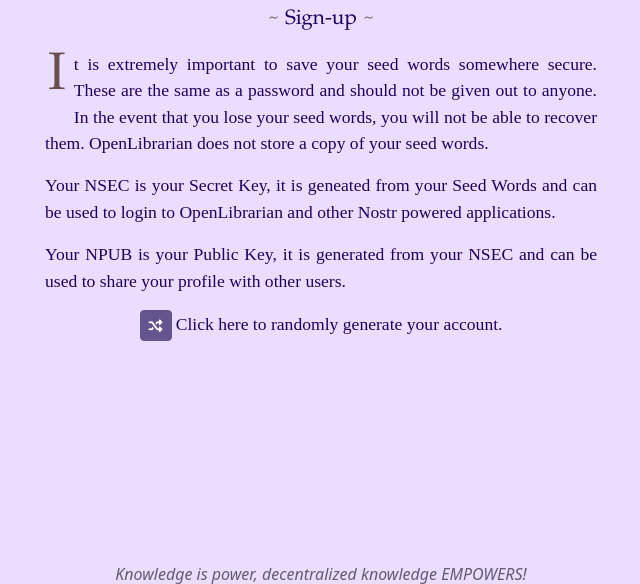
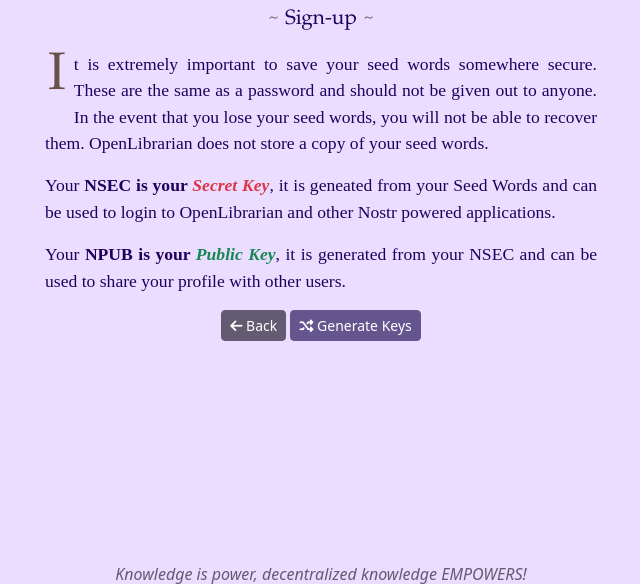
Before and after one commit to RydalWater/OpenLibrarian, a Django app: page /create-account/ in a window 1280 px wide. Shown: the part 163-747 px from the top of the page, without its empty margins (319-959 px from the left). Run offline with Django 5.2, Linux system fonts and the light colour scheme; parts of the project's set-up code (start-up, migrations or seed data) failed here and were passed over; some libraries are stand-ins or nearby versions.

Commit message:
Sign-up Updates
- Added back button to login and signup pages
- Created temp keys at the time of sign-up to avoid auto-signing in purged on sign-in
- Minor update to text on the home page
- Minor update to text on the sign-up page
- Back buttons added to login and sign-up pages

```diff
--- a/openlibrarian_root/circulation_desk/templates/circulation_desk/create_account.html
+++ b/openlibrarian_root/circulation_desk/templates/circulation_desk/create_account.html
@@ -16,10 +16,10 @@
             </p>
 
             <p class="book-text">
-                Your NSEC is your Secret Key, it is geneated from your Seed Words and can be used to login to OpenLibrarian and other Nostr powered applications.
+                Your <b>NSEC is your <i class="text-danger">Secret Key</i></b>, it is geneated from your Seed Words and can be used to login to OpenLibrarian and other Nostr powered applications.
             </p>
             <p class="book-text">
-                Your NPUB is your Public Key, it is generated from your NSEC and can be used to share your profile with other users.
+                Your <b>NPUB is your <i class="text-success">Public Key</i></b>, it is generated from your NSEC and can be used to share your profile with other users.
             </p>
         {% endif %}
     </div>
@@ -27,12 +27,12 @@
         <div class="container mt-2">
             <div class="input-group input-group-sm mb-3">
                 <span class="input-group-text" id="inputGroup-sizing-sm">NPUB</span>
-                <input type="text" class="form-control" aria-label="Sizing example input" aria-describedby="inputGroup-sizing-sm" readonly value="{{ npub }}">
+                <input type="text" class="form-control" aria-label="Sizing example input" aria-describedby="inputGroup-sizing-sm" readonly value="{{ tnpub }}">
                 <span class="input-group-text" id="inputGroup-sizing-sm"><i class="fa-solid fa-user-check text-success"></i></span>
             </div>
             <div class="input-group input-group-sm mb-3">
                 <span class="input-group-text" id="inputGroup-sizing-sm">NSEC</span>
-                <input type="text" class="form-control" aria-label="Sizing example input" aria-describedby="inputGroup-sizing-sm" readonly value="{{ nsec }}">
+                <input type="text" class="form-control" aria-label="Sizing example input" aria-describedby="inputGroup-sizing-sm" readonly value="{{ tnsec }}">
                 <span class="input-group-text" id="inputGroup-sizing-sm"><i class="fa-solid fa-circle-exclamation text-danger"></i></span>
             </div>
             <p class="text-danger book-text">In the event that you lose your seed words, you will not be able to recover them. Open Librarian does not store a copy.</p>
@@ -55,12 +55,12 @@
         </div>
     {% endif %}
     <div class="container">
-        <button id="seed-gen" class="btn btn-sm btn-primary" name="generate_seed" value="Generate"><i class="fa-solid fa-shuffle"></i></button>
-        <label class="book-text" for="seed-gen">Click here to randomly generate your account.</label>
+        <a href="{% url 'circulation_desk:index' %}" class="btn btn-sm btn-secondary"><i class="fa-solid fa-arrow-left"></i> Back</a>
+        <button id="seed-gen" class="btn btn-sm btn-primary" name="generate_seed" value="Generate"><i class="fa-solid fa-shuffle"></i> Generate Keys</button>
     </div>
     {% if words %}
         <div class="container mt-2">
-            <p class="book-text">Please make sure you’ve backed up your Seed Words before moving to the next step. There will be a test!</p>
+            <p class="book-text">Please make sure you've backed up your Seed Words before moving to the next step. There will be a test!</p>
             <button type="submit" class="btn btn-sm btn-primary" name="confirm_seed" value="Confirm"><i class="fa-solid fa-check"></i> I have saved my seed</button>
         </div>
     {% endif %}
--- a/openlibrarian_root/circulation_desk/templates/circulation_desk/create_account_confirm.html
+++ b/openlibrarian_root/circulation_desk/templates/circulation_desk/create_account_confirm.html
@@ -14,7 +14,7 @@
                 <p class="book-text">To confirm you've written down your Seed Words please re-enter it below for the following Public Key.</p>
                 <div class="input-group input-group-sm mb-3">
                     <span class="input-group-text" id="inputGroup-sizing-sm">NPUB</span>
-                    <input type="text" class="form-control" aria-label="Sizing example input" aria-describedby="inputGroup-sizing-sm" readonly value="{{ npub }}">
+                    <input type="text" class="form-control" aria-label="Sizing example input" aria-describedby="inputGroup-sizing-sm" readonly value="{{ tnpub }}">
                     <span class="input-group-text" id="inputGroup-sizing-sm"><i class="fa-solid fa-user-check text-success"></i></span>
                 </div>
                 <p class="text-danger book-text">In the event that you lose your seed words, you will not be able to recover them. Open Librarian does not store a copy.</p>
--- a/openlibrarian_root/circulation_desk/templates/circulation_desk/login.html
+++ b/openlibrarian_root/circulation_desk/templates/circulation_desk/login.html
@@ -27,6 +27,9 @@
             <a id="nsec" href="{% url 'circulation_desk:login-seed' %}" class="btn btn-sm btn-primary w-100"><i class="fa-solid fa-eye"></i>/<i class="fa-solid fa-pen"></i> Seed Words (read/write)</a>
         </div>
     </div>
+    <div class="gap-2 mx-auto d-flex justify-content-center mt-2">
+        <a href="{% url 'circulation_desk:index' %}" class="btn btn-sm btn-secondary"><i class="fa-solid fa-arrow-left"></i> Back</a>
+    </div>
 </div>
 
 {% endblock content %}
--- a/openlibrarian_root/utils/Session.py
+++ b/openlibrarian_root/utils/Session.py
@@ -15,10 +15,22 @@
         'interests': request.session.get('interests', None)
     }
 
+def get_temp_keys(request: object) -> dict:
+    """Returns the temp session information for the user signup."""
+    return {
+        'tnpub': request.session.get('tnpub', None),
+        'tnsec': request.session.get('tnsec', None)
+    }
+
 def set_session_info(request: object, **kwargs):
     """Sets the session information for the user."""
     for key, value in kwargs.items():
         request.session[key] = value
+
+def remove_session_info(request: object, **kwargs):
+    """Removes the session information for the user."""
+    for key in kwargs:
+        request.session[key] = None
 
 def logged_in(request: object) -> bool:
     """Checks if the user is logged in."""
@@ -32,9 +44,17 @@
     """Convert get_session_info to async function."""
     return await sync_to_async(get_session_info)(request)
 
+async def async_get_temp_keys(request: object) -> dict:
+    """Convert get_temp_keys to async function."""
+    return await sync_to_async(get_temp_keys)(request)
+
 async def async_set_session_info(request: object, **kwargs):
     """Convert set_session_info to async function."""
     return await sync_to_async(set_session_info)(request, **kwargs)
+
+async def async_remove_session_info(request: object, **kwargs):
+    """Convert remove_session_info to async function."""
+    return await sync_to_async(remove_session_info)(request, **kwargs)
 
 async def async_logged_in(request: object) -> bool:
     """Convert logged_in to async function."""
```
Also changed, not shown: openlibrarian_root/circulation_desk/templates/circulation_desk/index.html (+4 -4 lines), openlibrarian_root/circulation_desk/views.py (+25 -15 lines).
